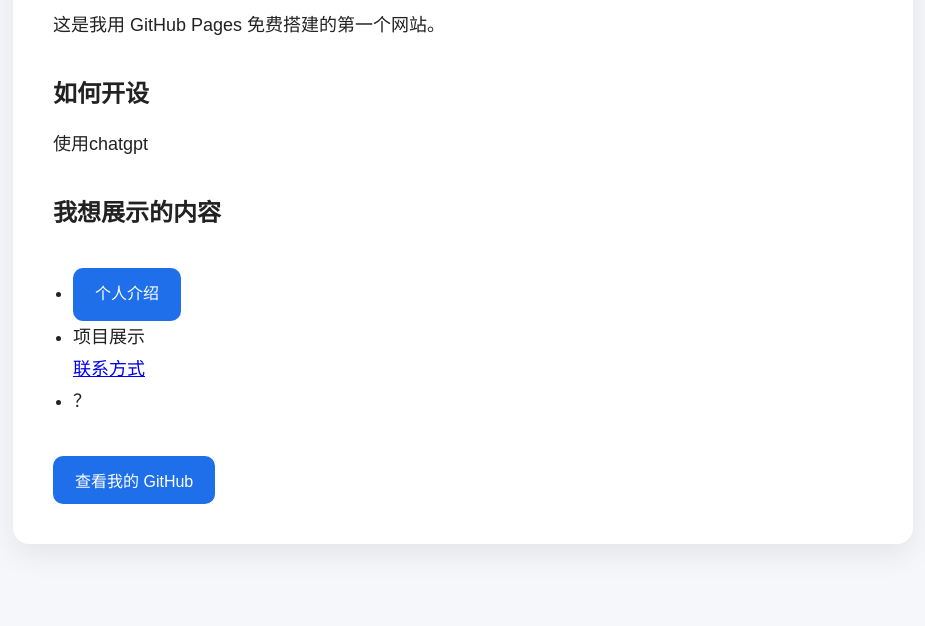
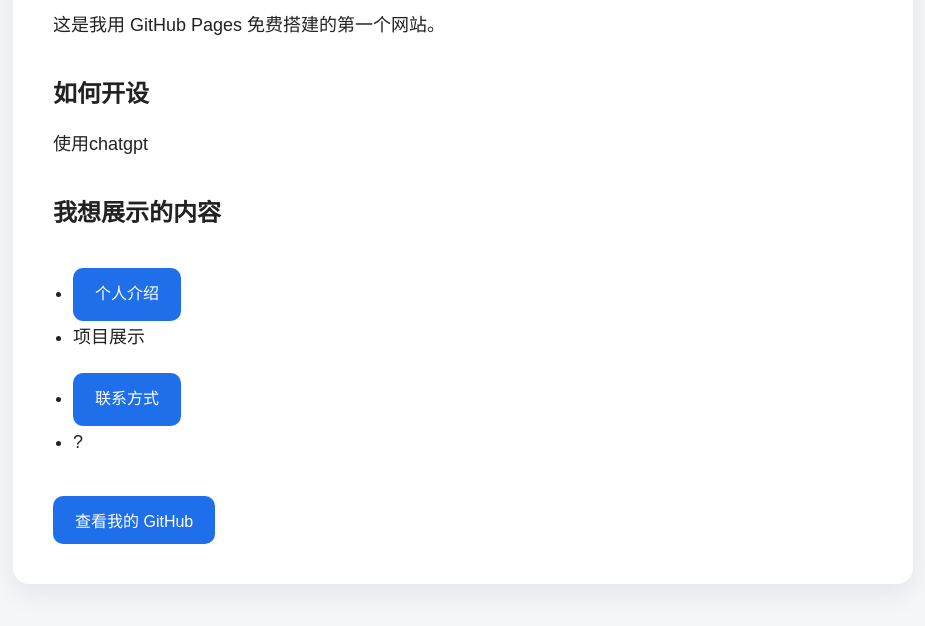
Before and after one commit to xunxun666/xunxun666.github.io, a plain HTML site: page index.html in a window 1280 px wide. Shown: the part 200-826 px from the top of the page, without its empty margins (177-1102 px from the left). Drawn offline with Linux system fonts and the light colour scheme.

Commit message:
index.html

```diff
--- a/index.html
+++ b/index.html
@@ -74,10 +74,10 @@
 
       <h2>我想展示的内容</h2>
       <ul>
-        <li><a class="button" href="/person">个人介绍</a></li>
+        <li><a href="person/" class="button">个人介绍</a></li>
         <li>项目展示</li>
-        <a href="https://xunxun666.github.io/contact/">联系方式</a>
-        <li>？</li>
+        <li><a href="contact/" class="button">联系方式</a></li>
+        <li>?</li>
       </ul>
 
       <a class="button" href="https://github.com/xunxun666" target="_blank">查看我的 GitHub</a>
```
